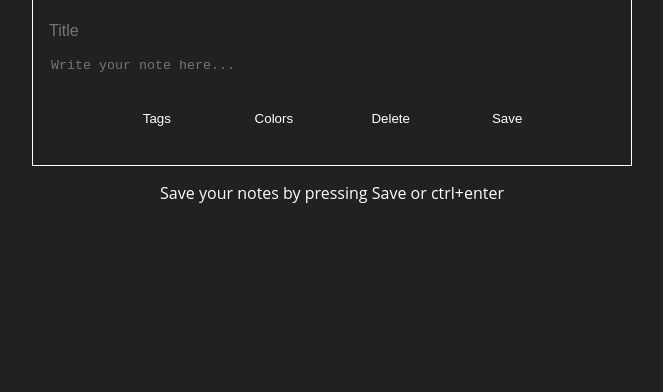
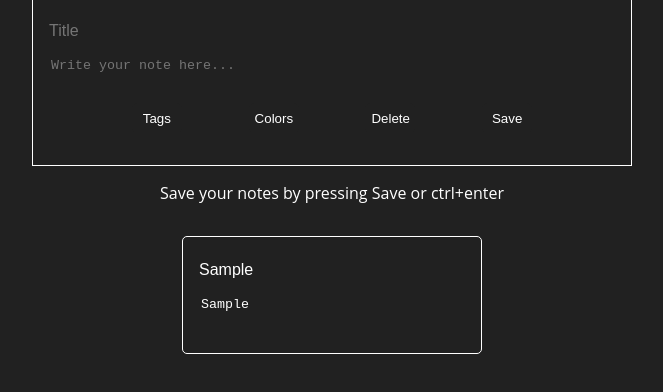
Before and after one commit to dan-ville/blocknote-js, a website: page public/index.html in a window 1280 px wide. Both pictures are taken after typing "Sample", "Sample" into the empty fields and a click on the button "Save". Shown: the part 94-486 px from the top of the page, without its empty margins (308-971 px from the left). Drawn offline with Linux system fonts and the light colour scheme.

Commit message:
App now renders each saved note

```diff
--- a/public/app.js
+++ b/public/app.js
@@ -7,10 +7,12 @@ let stored = JSON.parse(localStorage.getItem('notes'));
 // this prevents the localStorage from being overwritten and reinitialized as an empty array if the page reloads, which would thereby virtually clear the data in localStorage.
 if (stored !== null) {
     notes = [...stored];
-}
+};
 
+// Select HTML items
 const form = document.querySelector('form');
-const autoResizeElements = document.querySelectorAll('.auto-resize')
+const autoResizeElements = document.querySelectorAll('.auto-resize');
+const noteBoard = document.querySelector('#note-board');
 
 // -----------------------------
 // FUNCTIONALITY
@@ -25,7 +27,26 @@ const createNoteData = () => {
     }
 
     return noteData;
-}
+};
+
+// Logic for rendering notes that are saved
+const renderNote = (note) => {
+  const formWrapper = document.createElement("div");
+  formWrapper.classList.add("form-wrapper");
+
+  const newForm = document.createElement("form");
+
+  const title = document.createElement("input");
+  newForm.appendChild(title);
+  title.value = note.title;
+
+  const textArea = document.createElement("textarea");
+  newForm.appendChild(textArea);
+  textArea.value = note.content;
+
+  formWrapper.appendChild(newForm);
+  noteBoard.appendChild(formWrapper);
+};
 
 // Here we send the noteData object to the notes array and to local storage
 // Therefore, saveNote() does not need to receive the form data but rather call createNoteData()
@@ -46,12 +67,20 @@ const saveNote = (event) => {
 
     localStorage.setItem( 'notes', JSON.stringify(notes) );
 
+    renderNote(note)
     // clear the form for new entries
     form.reset();
     console.log('form submitted');
     console.log({localStorage});
 
-}
+};
+
+
+if (notes) {
+    for (let note of notes) {
+        renderNote(note)
+    }
+};
 
 // -----------------------------
 // EVENT LISTENERS
@@ -60,14 +89,14 @@ const saveNote = (event) => {
 
 // run saveNote() whenever form is submitted
 // form submissions can happen by clicking the Save button or through keyboard shortcut
-form.addEventListener('submit', saveNote)
+form.addEventListener('submit', saveNote);
 
 // Submit form with keyboard shortcut: metaKey + enter
 document.addEventListener('keydown', (event) => {
     if ( event.ctrlKey && event.key === 'Enter' ) {
         document.querySelector('#save-note-btn').click()
     }
-})
+});
 
 // -----------------------------
 // UX details
@@ -77,9 +106,9 @@ document.addEventListener('keydown', (event) => {
 // This allows the textarea to automatically resize instead of remaining the same height with a scroll bar
 autoResizeElements.forEach(element => {
     element.addEventListener('input', autoResize)
-})
+});
 
 function autoResize() {
     this.style.height = this.scrollHeight + "px";
-}
+};
 // -----------------------------
--- a/public/index.html
+++ b/public/index.html
@@ -26,6 +26,9 @@
         </div>
         <p id="save-info">Save your notes by pressing Save or ctrl+enter</p>
 
+        <div id="note-board">
+            <!-- saved notes are rendered here -->
+        </div>
     </div>
 </body>
 </html>
--- a/public/style.css
+++ b/public/style.css
@@ -100,3 +100,22 @@ textarea {
 #save-info {
     margin: 1rem;
 }
+
+.form-wrapper {
+    width: 300px;
+    height: auto;
+    margin: 1rem;
+    background-color: var(--bg);
+    padding: 1rem;
+    border: 1px solid white;
+    border-radius: 5px;
+    box-sizing: border-box;
+}
+
+#note-board {
+    display: flex;
+    flex-direction: row;
+    flex-wrap: wrap;
+    max-width: 80%;
+    justify-content: center;
+}
```
